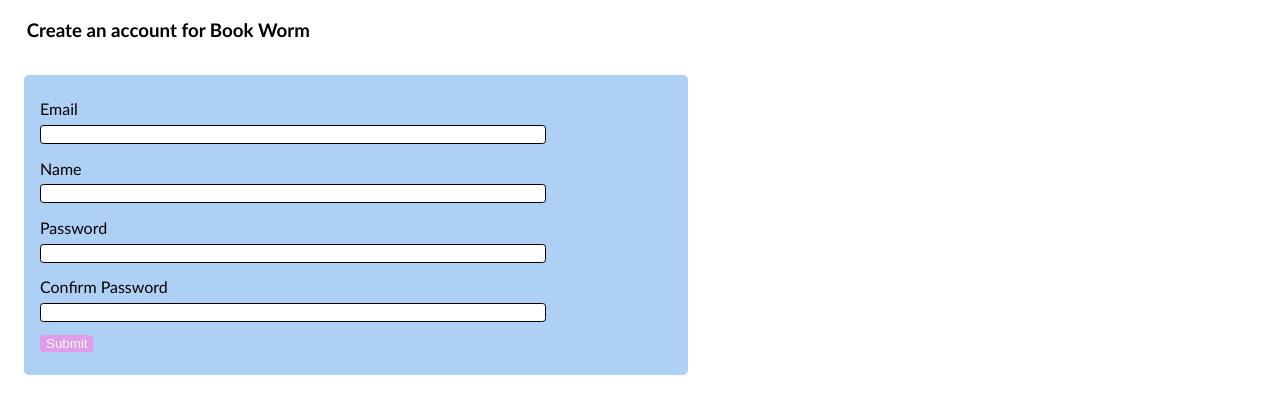
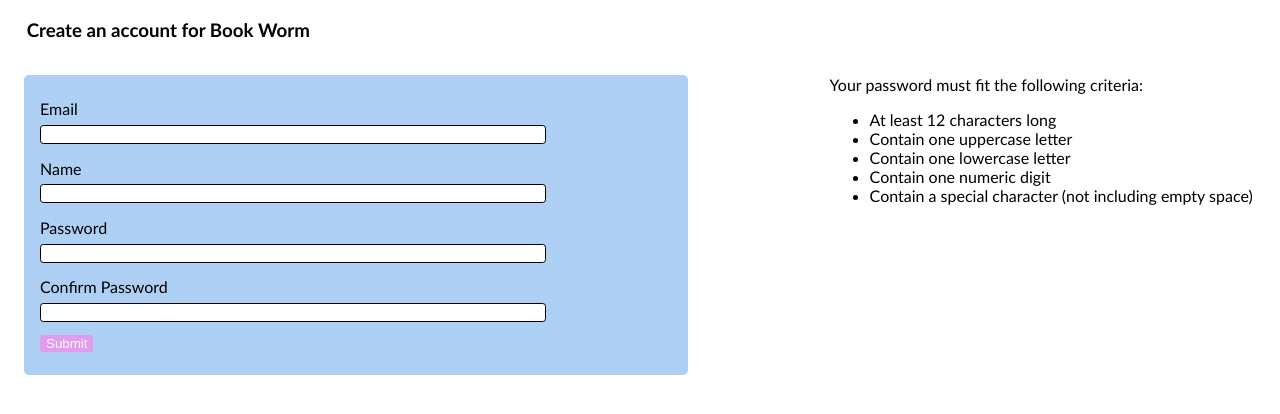
Before and after one commit to msteenstu/3024-Final-Project, a Flask app: page /user/signup in a window 1280 px wide. Shown: the part 109-523 px from the top of the page. Run offline with Flask 3, Linux system fonts and the light colour scheme.

Commit message:
Adjusted a few code comments, added password policy message, and updated the git ignore file.

```diff
--- a/src/app/__init__.py
+++ b/src/app/__init__.py
@@ -26,8 +26,9 @@
     populate_book_inventory()
 
 # Cross-Site Request Forgery (CSRF) Support Configuration
-# The SAMESITE setting allows session cookies to be sent with cross-site requests
-# from different origins over HTTPS.
+# The SAMESITE setting allows session cookies to be sent with
+# cross-site requests from different origins over HTTPS.
+# Configuration settings informed by Boucher (2022).
 app.config['SESSION_COOKIE_SECURE'] = True
 app.config['SESSION_COOKIE_SAMESITE'] = 'None'
 
--- a/src/app/models.py
+++ b/src/app/models.py
@@ -17,8 +17,8 @@
     author = db.Column(db.String(170), nullable=False)
     genre = db.Column(db.String(100), nullable=False)
     page_count = db.Column(db.Integer, nullable=False)
+    price = db.Column(db.Numeric(8, 2), nullable=False, default=0.00)
     quantity = db.Column(db.Integer, nullable=False, default=0)
-    price = db.Column(db.Numeric(6, 2), nullable=False, default=0.00)
 
     checkout_items = db.relationship(
         'Checkout_Item',
--- a/src/app/routes.py
+++ b/src/app/routes.py
@@ -1,3 +1,12 @@
+"""
+Author: Mckenna Steenbock
+Description: This Python file
+includes the custom-built CSRF
+protection function and all of
+the routes necessary to run the
+Book Worm application.
+"""
+
 from flask import flash, redirect, render_template, url_for, request
 from flask_login import current_user, login_user, login_required, logout_user
 from sqlalchemy.exc import IntegrityError, InternalError
@@ -186,7 +195,8 @@
     valid_checkout_item_quantity, message = validate_book_quantity_in_cart(buyer_cart)
     if not valid_checkout_item_quantity:
         flash(message)
-        return redirect(url_for('view_cart')) #refreshes pages to cart items are up-to-date
+        # Will refresh the page so the cart items are up-to-date
+        return redirect(url_for('view_cart'))
 
     order_total = float(calculate_cart_total(checkout_items))
 
--- a/src/app/shop_operations.py
+++ b/src/app/shop_operations.py
@@ -79,6 +79,7 @@
 
     db.session.commit()
 
+# Validation logic adapted from a previous project involving cart quantity validation (Steenbock, 2025).
 def validate_book_quantity_at_add(buyer_cart, book_id: int, requested_quantity: int):
     """
     Ensures the quantity of books being
@@ -120,6 +121,7 @@
     total = round(total, 2)
     return f"{total:.2f}"
 
+# Validation logic adapted from a previous project involving cart quantity validation (Steenbock, 2025).
 def validate_book_quantity_in_cart(buyer_cart):
     """
     Ensures the quantity of books in the
--- a/src/app/user_operations.py
+++ b/src/app/user_operations.py
@@ -1,5 +1,5 @@
 """
-Author: Mckenna
+Author: Mckenna Steenbock
 Description: The methods in this module
 all support user operations within the
 application including user creation,
@@ -52,7 +52,7 @@
     ).digest()
     return hash_salt, hashed_password
 
-# Adapted from my previous security audit project (2026).
+# Adapted from a previous security audit project (Steenbock, 2026).
 def password_policy_enforcement(password):
     if len(password) < 12:
         return False, "Password must be at least 12 characters long."
--- a/static/styles.css
+++ b/static/styles.css
@@ -1,4 +1,3 @@
-/*To avoid px, divide px by 16 to get em*/
 body {
   font-family: "Gill Sans", sans-serif;
   font-size: medium;
@@ -154,6 +153,11 @@
     margin-top: 0.5em;
 }
 
+.password-rules {
+    float: right;
+    width: 35%;
+}
+
 .order-form-row {
     display: flex;
     gap: 0.75em;
--- a/templates/signup.html
+++ b/templates/signup.html
@@ -18,4 +18,16 @@
             <button type="submit">Submit</button>
         </form>
     </div>
+
+    <div class="password-rules">
+        <p>Your password must fit the following criteria:</p>
+        <ul>
+            <li>At least 12 characters long</li>
+            <li>Contain one uppercase letter</li>
+            <li>Contain one lowercase letter</li>
+            <li>Contain one numeric digit</li>
+            <li>Contain a special character (not including empty space)</li>
+        </ul>
+    </div>
+
 {% endblock %}
```
Also changed, not shown: 1 other file.
